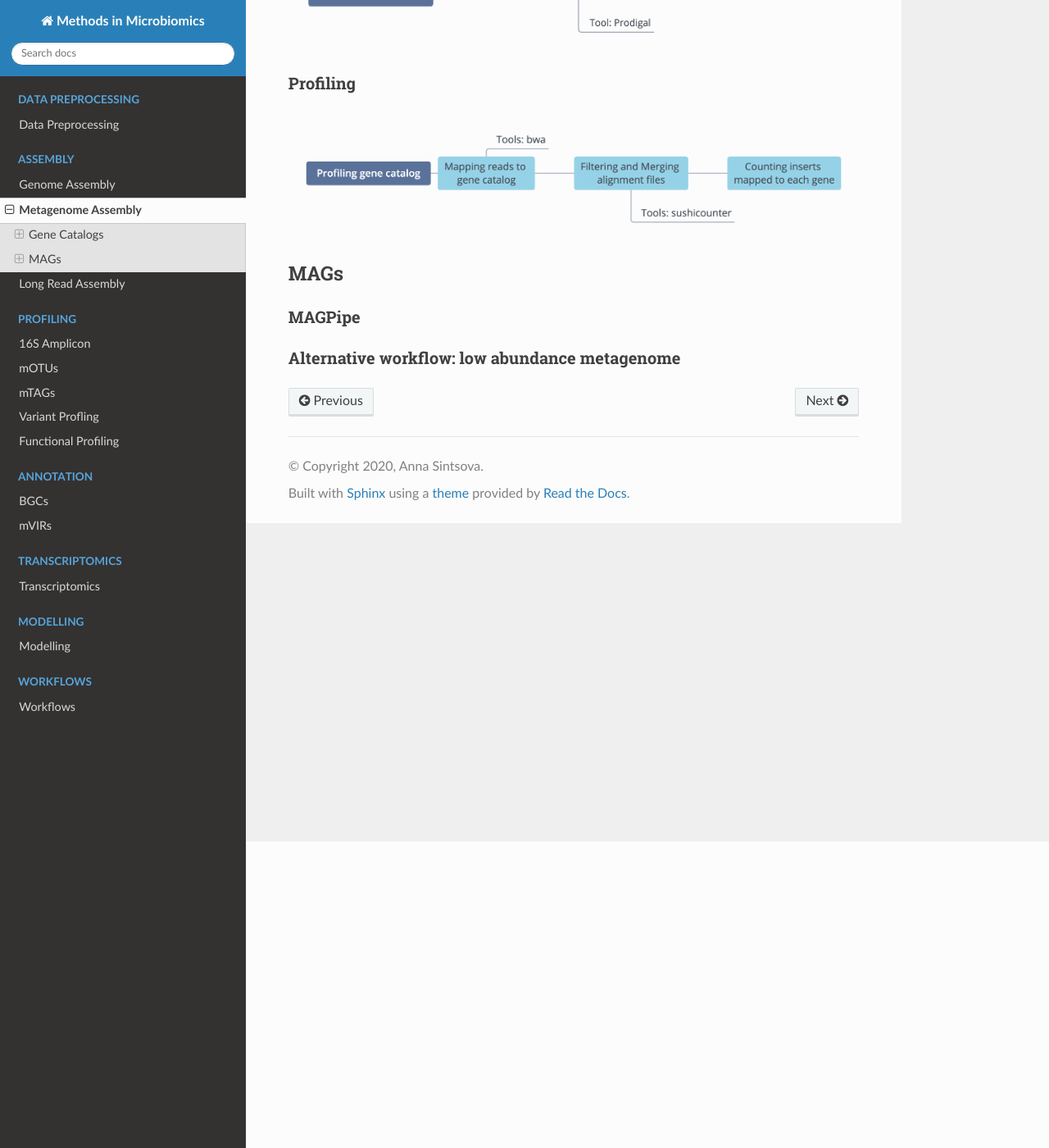
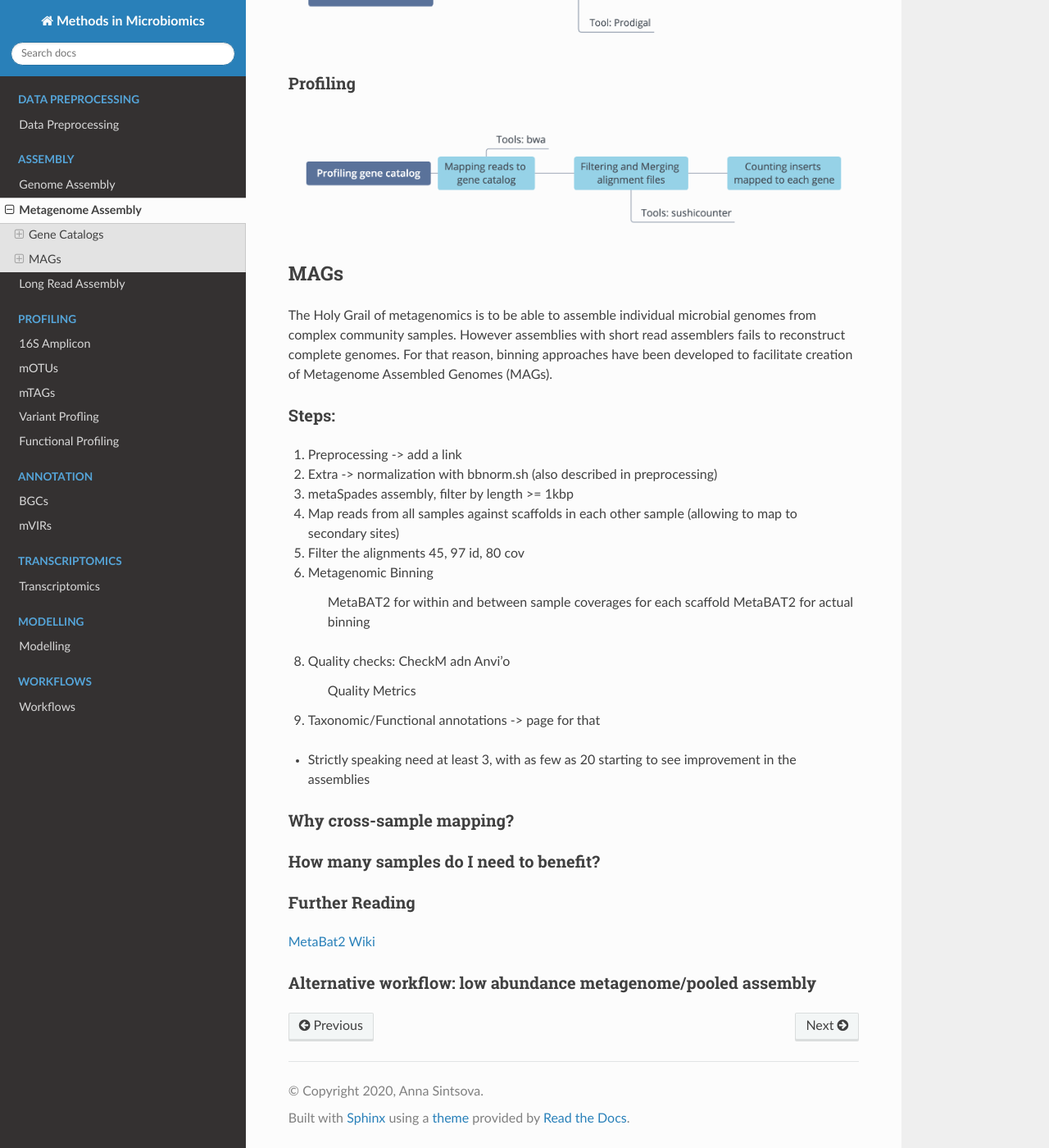
Before and after one commit to MicrobiologyETHZ/Methods_in_Microbiomics, a Sphinx documentation site: the page built from docs/assembly/metagenomic_workflows.rst, in a window 1280 px wide and 1400 px high, scrolled down 374 px. Shown: the whole window at 82% size. Built offline with Sphinx 7.4.7 and the Read the Docs theme 2.0.0, drawn with Linux system fonts in a browser that asks for light colours.

Commit message:
outline of MAGs

```diff
--- a/docs/assembly/metagenomic_workflows.rst
+++ b/docs/assembly/metagenomic_workflows.rst
@@ -19,13 +19,47 @@ Profiling
 
 
 
-------
+-----
 MAGs
-------
+-----
+
+The Holy Grail of metagenomics is to be able to assemble individual microbial genomes from complex community samples. However assemblies with short read assemblers fails to reconstruct complete genomes. For that reason, binning approaches have been developed to facilitate creation of Metagenome Assembled Genomes (MAGs).
+
+Steps:
+^^^^^^^
+
+1. Preprocessing -> add a link
+2. Extra -> normalization with bbnorm.sh (also described in preprocessing)
+3. metaSpades assembly, filter by length >= 1kbp
+4. Map reads from all samples against scaffolds in each other sample (allowing to map to secondary sites)
+5. Filter the alignments 45, 97 id, 80 cov
+6. Metagenomic Binning
+
+    MetaBAT2 for within and between sample coverages for each scaffold
+    MetaBAT2 for actual binning
+
+8. Quality checks: CheckM adn Anvi'o
+
+    Quality Metrics
+
+9. Taxonomic/Functional annotations -> page for that
+
+- Strictly speaking need at least 3, with as few as 20 starting to see improvement in the assemblies
 
 
-MAGPipe
-^^^^^^^
 
-Alternative workflow: low abundance metagenome
-^^^^^^^^^^^^^^^^^^^^^^^^^^^^^^^^^^^^^^^^^^^^^^
+
+Why cross-sample mapping?
+^^^^^^^^^^^^^^^^^^^^^^^^
+
+How many samples do I need to benefit?
+^^^^^^^^^^^^^^^^^^^^^^^^^^^^^^^^^^^^^^
+
+
+Further Reading
+^^^^^^^^^^^^^^^
+`MetaBat2 Wiki <https://bitbucket.org/berkeleylab/metabat/wiki/Best%20Binning%20Practices>`_
+
+
+Alternative workflow: low abundance metagenome/pooled assembly
+^^^^^^^^^^^^^^^^^^^^^^^^^^^^^^^^^^^^^^^^^^^^^^^^^^^^^^^^^^^^^^
```
